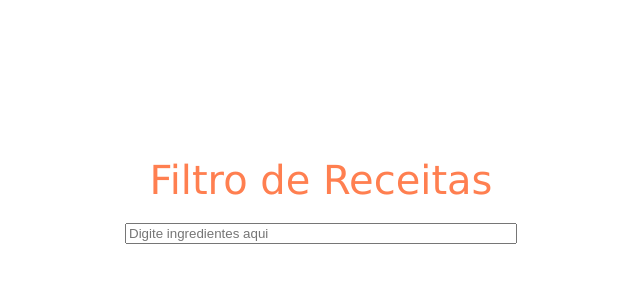
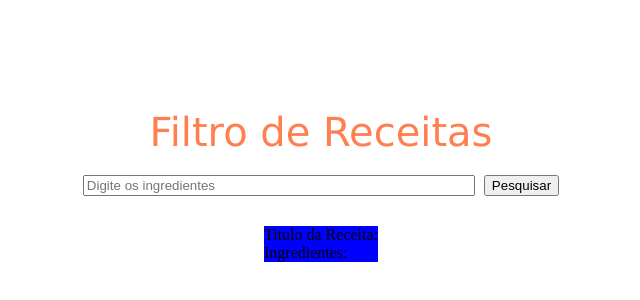
Before and after one commit to USPCodeLabSanca/onboarding-front-end, a plain HTML site: page index.html in a window 1280 px wide. Shown: the part 208-508 px from the top of the page, without its empty margins (327-967 px from the left). Drawn offline with Linux system fonts and the light colour scheme.

Commit message:
adicionando estrutura dos resultados da pesquisa

```diff
--- a/index.css
+++ b/index.css
@@ -9,6 +9,7 @@ body{
 
 #caixa{
     width: 30vw;
+    margin-right: 5px;
 }
 
 #logo{
@@ -17,3 +18,8 @@ body{
     font-size: 40px;
     margin-bottom: 20px;
 }
+
+#resultados{
+    background-color: blue;
+    margin: 30px;
+}
--- a/index.html
+++ b/index.html
@@ -12,7 +12,18 @@
 		Filtro de Receitas
 	</div>
 	<div id=divBarraPesquisa>
-		<input id=caixa type= "text" placeholder="Digite ingredientes aqui">
+		<input id=caixa type= "text" placeholder="Digite os ingredientes">
+		<button> Pesquisar </button>
+	</div>
+	<div id=resultados>
+		<div>
+			<div>
+				Titulo da Receita:
+			</div>
+			<div>
+				Ingredientes:
+			</div>
+		</div>
 	</div>
 	<script src="index.js"></script>
 </body>
```
